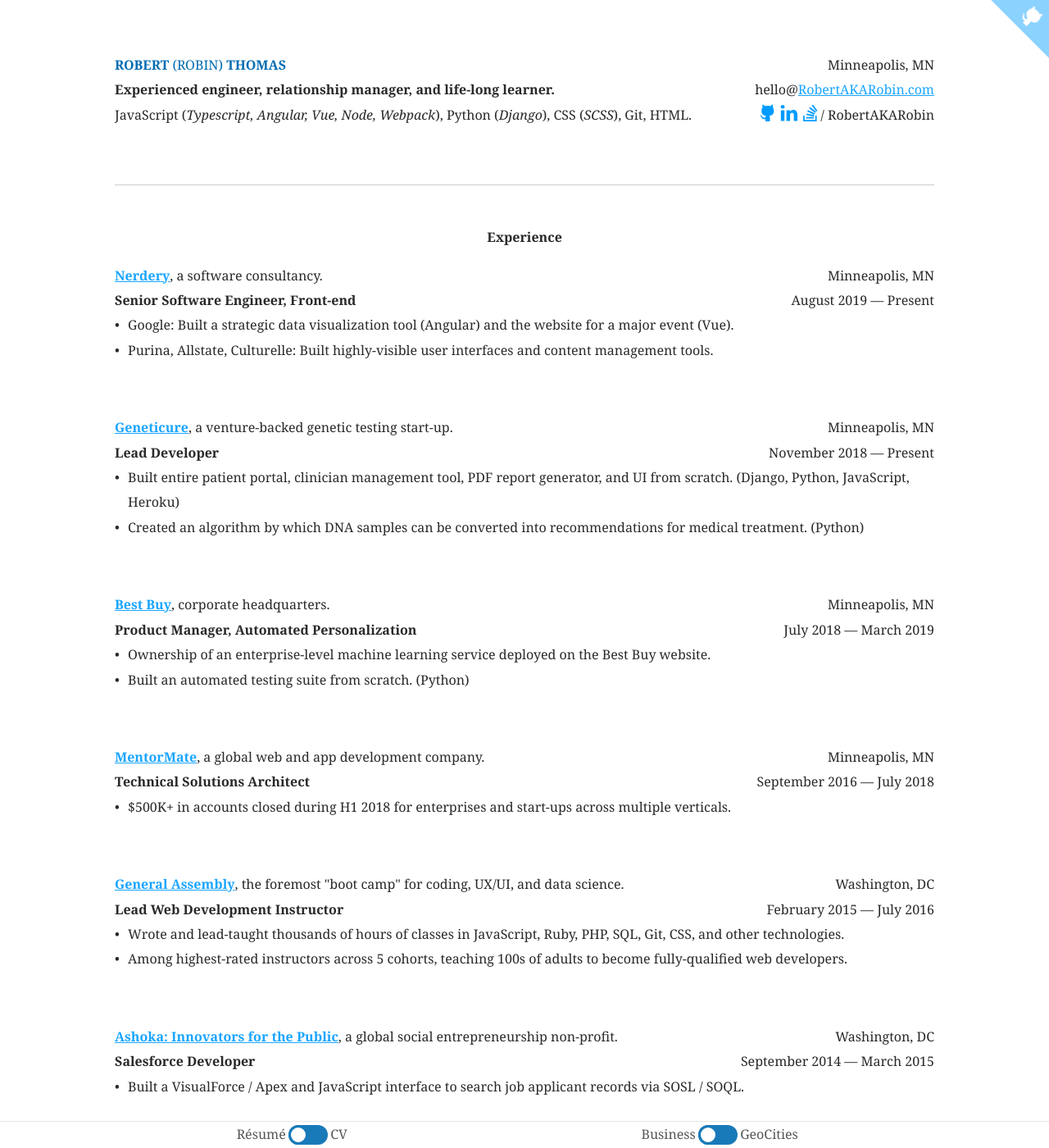
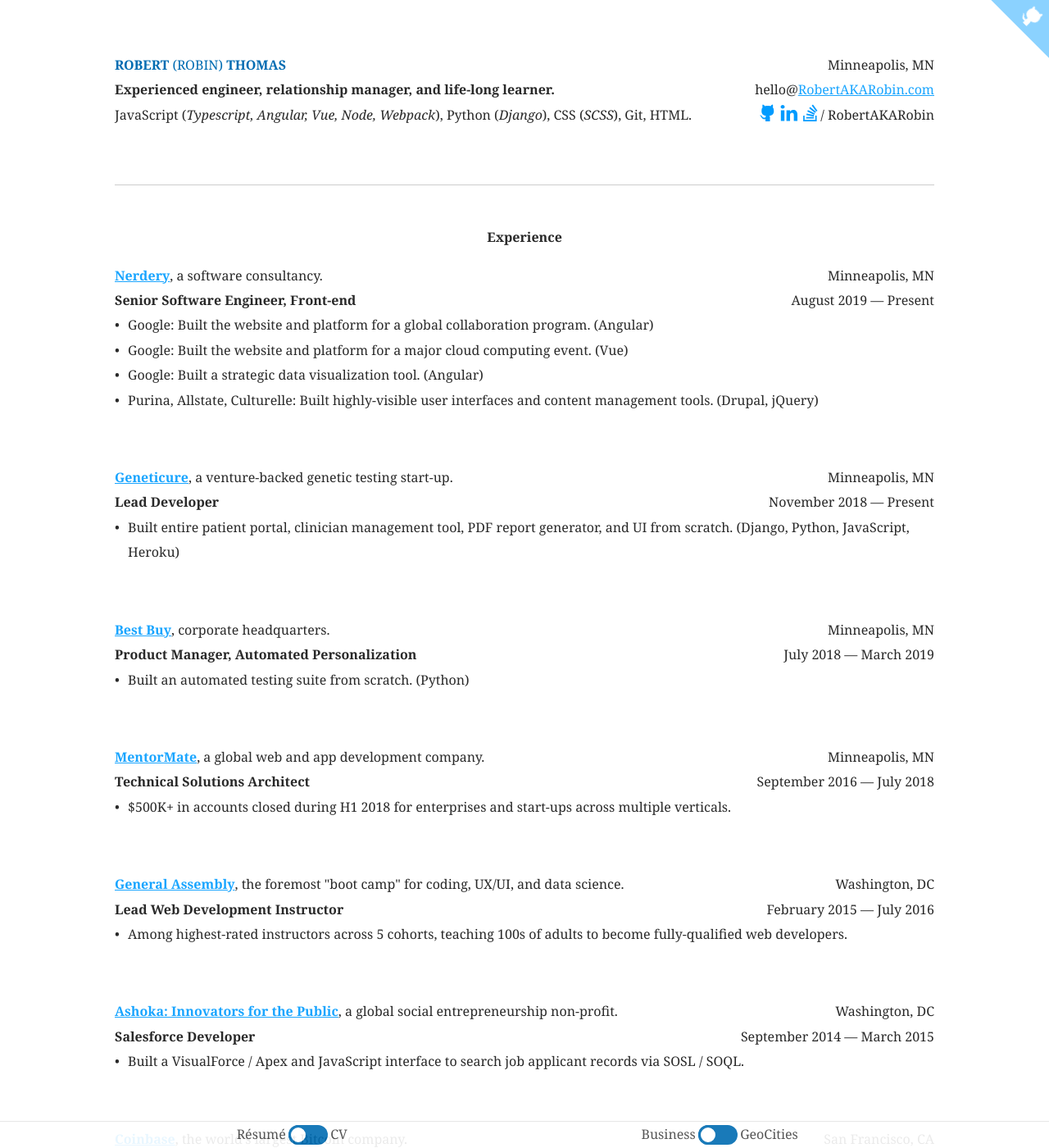
Before and after one commit to RobertAKARobin/robertakarobin.github.io, a Jekyll site: the page built from index.html, in a window 1280 px wide and 1400 px high. Shown: the whole window at 82% size. Built offline with Jekyll 4.4.1, drawn with Linux system fonts in a browser that asks for light colours.

Commit message:
Update cv

```diff
--- a/index.html
+++ b/index.html
@@ -62,8 +62,10 @@
 		</header>
 
 		<ul>
-			<li>Google: Built a strategic data visualization tool (Angular) and the website for a major event (Vue).</li>
-			<li>Purina, Allstate, Culturelle: Built highly-visible user interfaces and content management tools.</li>
+			<li>Google: Built the website and platform for a global collaboration program. (Angular)</li>
+			<li>Google: Built the website and platform for a major cloud computing event. (Vue)</li>
+			<li>Google: Built a strategic data visualization tool. (Angular)</li>
+			<li>Purina, Allstate, Culturelle: Built highly-visible user interfaces and content management tools. (Drupal, jQuery)</li>
 		</ul>
 	</section>
 
@@ -82,7 +84,7 @@
 
 		<ul>
 			<li>Built entire patient portal, clinician management tool, PDF report generator, and UI from scratch. (Django, Python, JavaScript, Heroku)</li>
-			<li>Created an algorithm by which DNA samples can be converted into recommendations for medical treatment. (Python)</li>
+			<li data-if-content="cv">Created an algorithm by which DNA samples can be converted into recommendations for medical treatment. (Python)</li>
 		</ul>
 	</section>
 
@@ -100,7 +102,7 @@
 		</header>
 
 		<ul>
-			<li>Ownership of an enterprise-level machine learning service deployed on the Best Buy website.</li>
+			<li data-if-content="cv">Ownership of an enterprise-level machine learning service deployed on the global Best Buy website.</li>
 			<li data-if-content="cv">Managed backlog and story prioritization and led Agile processes for a team of engineers.</li>
 			<li>Built an automated testing suite from scratch. (Python)</li>
 		</ul>
@@ -141,7 +143,7 @@
 
 
 		<ul>
-			<li>Wrote and lead-taught thousands of hours of classes in JavaScript, Ruby, PHP, SQL, Git, CSS, and other technologies.</li>
+			<li data-if-content="cv">Wrote and lead-taught thousands of hours of classes in JavaScript, Ruby, PHP, SQL, Git, CSS, and other technologies.</li>
 			<li>Among highest-rated instructors across 5 cohorts, teaching 100s of adults to become fully-qualified web developers.</li>
 			<li data-if-content="cv">Built a robust web app to capture and visualize data related to student attendance and assignments.</li>
 			<li data-if-content="cv">Collaborated with other instructors to define requirements for and develop a Ruby on Rails-based platform for gathering and visualizing data regarding student attendance and assignments. Provided the inspiration for software rolled out company-wide.</li>
```
Also changed, not shown: other parts of index.html (+1 -0 lines).
